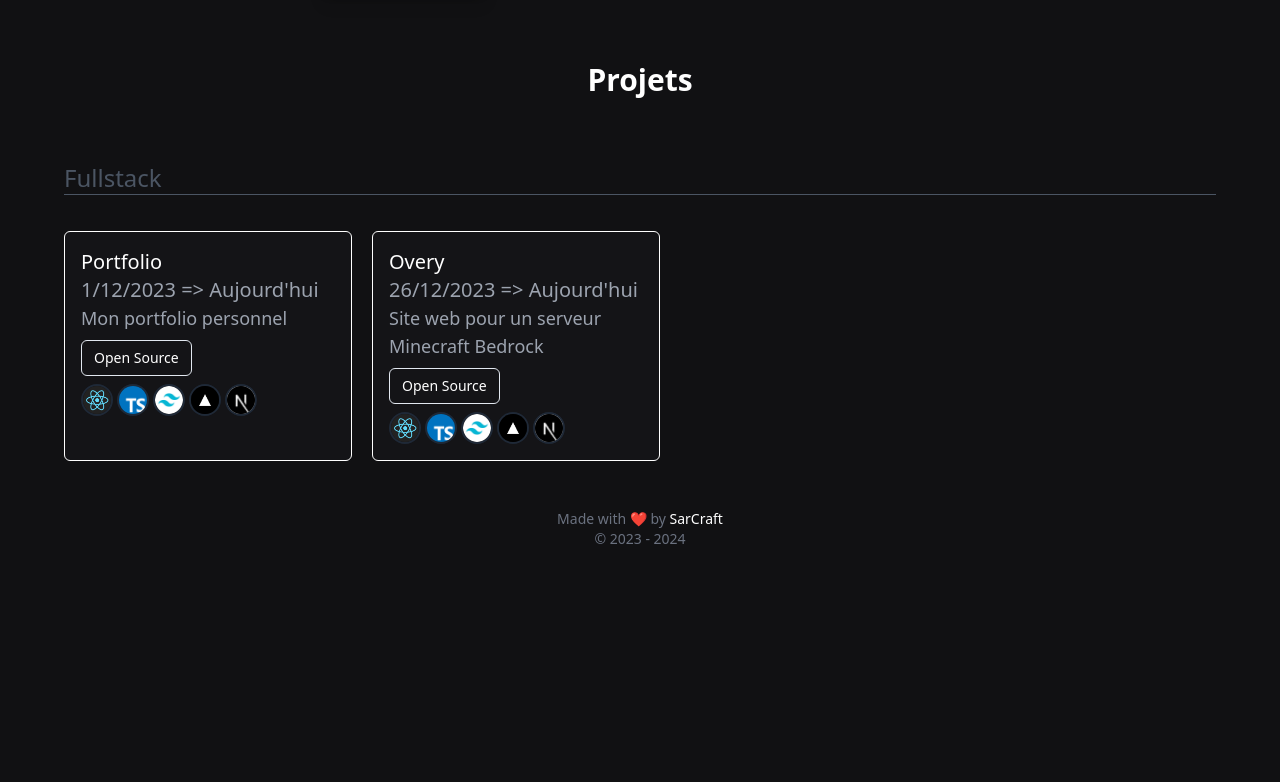
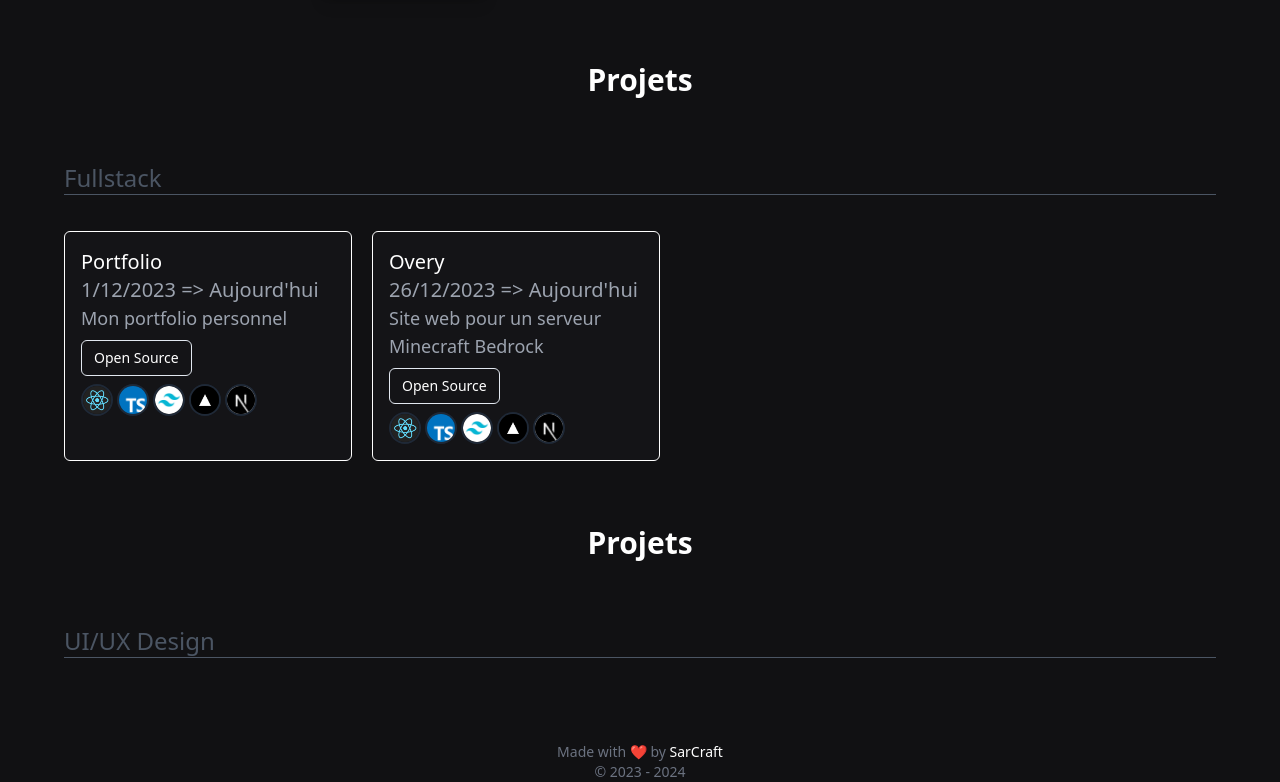
Before and after one commit to SarCraft/Portfolio, a Next.js app: page /projets in a window 1280 px wide. Shown: the part 491-1273 px from the top of the page. Before the commit the page ends 1040 px from the top, so only its background shows below. Built offline with nearby package versions, Linux system fonts and the light colour scheme.

Commit message:
Add section Web Design on "Projects" page

```diff
--- a/config/Techno/technos.type.ts
+++ b/config/Techno/technos.type.ts
@@ -1,4 +1,4 @@
-export type techno = {
+export type Techno = {
     name: string;
     pathImage: string;
     url: string;
--- a/config/personalTechno/personalTechno.ts
+++ b/config/personalTechno/personalTechno.ts
@@ -1,4 +1,4 @@
-import { AdobeIllustrator, Figma, Unity, VScode } from "../Techno/technos";
+import { AdobeIllustrator, Figma, Unity, VScode } from "../techno/technos";
 import { personalTechno } from "./personalTechno.type";
 
 export const personalTechnos: personalTechno[] = [
--- a/config/personalTechno/personalTechno.type.ts
+++ b/config/personalTechno/personalTechno.type.ts
@@ -1,4 +1,4 @@
-import { techno } from "../Techno/technos.type";
+import { techno } from "../techno/technos.type";
 
 export type personalTechno = {
     name: string;
--- a/config/projects/project.ts
+++ b/config/projects/project.ts
@@ -1,4 +1,5 @@
-import { NextJS, ReactJS, TailwindCSS,  TypeScript, Vercel } from "../skill/skills";
+import { Figma } from "../techno/technos";
+import { NextJS, ReactJS, TailwindCSS,  TypeScript, Vercel } from "@/config/skill/skills";
 import type { project } from "./project.type";
 
 export const projects: project[] = [
--- a/config/projects/project.type.ts
+++ b/config/projects/project.type.ts
@@ -1,10 +1,12 @@
 import type { Skill } from "../skill/skills.type";
+import { Techno } from "../techno/technos.type";
 
 export type project = {
     name: string;
     lien: string;
     date: string;
     description: string;
-    skills: Skill[];
+    skills?: Skill[];
+    technos?: Techno[];
     type: string;
 }
--- a/src/app/components/CardTechnos/CardTechno.type.ts
+++ b/src/app/components/CardTechnos/CardTechno.type.ts
@@ -1,4 +1,4 @@
-import { techno } from '@/config/Techno/technos.type';
+import { techno } from '@/config/techno/technos.type';
 
 export type CardTechnosProps = {
     name: string;
--- a/src/app/components/Projets/ProjectProjets.tsx
+++ b/src/app/components/Projets/ProjectProjets.tsx
@@ -1,7 +1,6 @@
 import { Separator } from "@/components/ui/separator";
 import { projects } from '@/config/projects/project';
 import { CardProject } from '@/components/CardProject/CardProject';
-import { Skill } from "@/config/skill/skills.type";
 
 function ProjectProjets() {
     return (
@@ -13,7 +12,17 @@ function ProjectProjets() {
             <div className="flex flex-row flex-wrap gap-5 text-xl pt-3 justify-start mt-6 mx-16">
                 {projects.map((project, idx) => (
                     projects[idx].type.includes('Fullstack') &&
-                        <CardProject key={idx} name={project.name} lien={project.lien} date={project.date} description={project.description} skills={project.skills} />
+                        <CardProject key={idx} name={project.name} lien={project.lien} date={project.date} description={project.description} skills={project.skills || []} />
+                ))}
+            </div>
+            <h1 id='SkillHome' className="text-3xl font-bold flex mx-auto justify-center w-1/2 text-white mt-16">Projets</h1>
+            <div className="flex flex-wrap justify-start mx-16">
+                <h2 id='SkillHome' className="text-2xl w-1/2 text-gray-600 mt-16">UI/UX Design</h2><Separator />
+            </div>
+            <div className="flex flex-row flex-wrap gap-5 text-xl pt-3 justify-start mt-6 mx-16">
+                {projects.map((project, idx) => (
+                    projects[idx].type.includes('Figma') &&
+                        <CardProject key={idx} name={project.name} lien={project.lien} date={project.date} description={project.description} skills={project.skills || []} />
                 ))}
             </div>
         </section>
```
